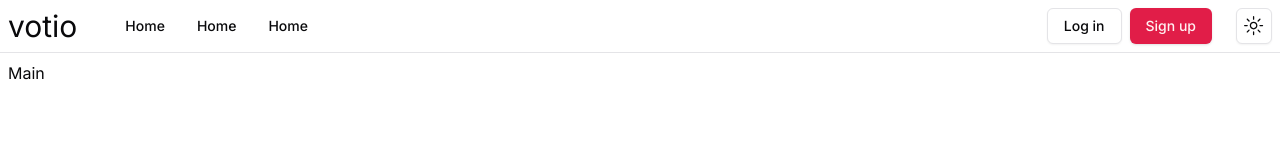
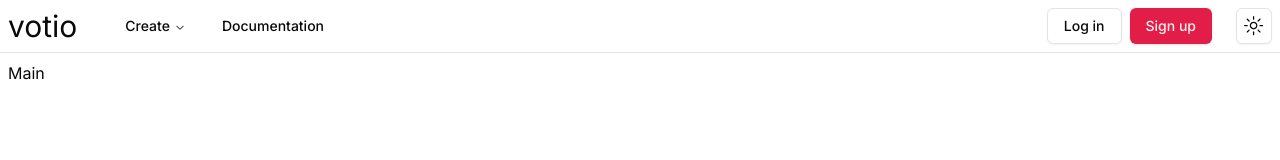
Before and after one commit to QuietSup/votio, a Next.js app in the folder client/: page / in a window 1280 px wide. Shown: the top 160 px of the page. Built offline with nearby package versions, Linux system fonts and the light colour scheme.

Commit message:
feat(client): add navbar menu ui

```diff
--- a/client/package.json
+++ b/client/package.json
@@ -13,6 +13,7 @@
     "@radix-ui/react-dropdown-menu": "^2.0.6",
     "@radix-ui/react-icons": "^1.3.0",
     "@radix-ui/react-label": "^2.0.2",
+    "@radix-ui/react-navigation-menu": "^1.1.4",
     "@radix-ui/react-separator": "^1.0.3",
     "@radix-ui/react-slot": "^1.0.2",
     "@radix-ui/react-toast": "^1.1.5",
--- a/client/src/app/layout.tsx
+++ b/client/src/app/layout.tsx
@@ -1,7 +1,7 @@
 import type { Metadata } from "next";
 import { Inter } from "next/font/google";
 import "./globals.css";
-import { Navbar } from "@/components/Navbar";
+import { Navbar } from "@/components/navbar/Navbar";
 import { ThemeProvider } from "@/components/theme-provider";
 import { cn } from "@/lib/utils";
 import { Toaster } from "@/components/ui/toaster";
--- /dev/null
+++ b/client/src/components/navbar/NavMenu.tsx
@@ -0,0 +1,88 @@
+"use client";
+
+import * as React from "react";
+import Link from "next/link";
+
+import { cn } from "@/lib/utils";
+import {
+  NavigationMenu,
+  NavigationMenuContent,
+  NavigationMenuItem,
+  NavigationMenuLink,
+  NavigationMenuList,
+  NavigationMenuTrigger,
+  navigationMenuTriggerStyle,
+} from "@/components/ui/navigation-menu";
+
+const components: { title: string; href: string; description: string }[] = [
+  {
+    title: "Survey",
+    href: "/docs/primitives/alert-dialog",
+    description:
+      "A modal dialog that interrupts the user with important content and expects a response.",
+  },
+  {
+    title: "Poll",
+    href: "/docs/primitives/hover-card",
+    description:
+      "For sighted users to preview content available behind a link.",
+  },
+];
+
+export function NavMenu() {
+  return (
+    <NavigationMenu>
+      <NavigationMenuList>
+        <NavigationMenuItem>
+          <NavigationMenuTrigger>Create</NavigationMenuTrigger>
+          <NavigationMenuContent>
+            <ul className="grid w-[400px] gap-1 p-1 md:w-[500px] md:grid-cols-2 lg:w-[600px] ">
+              {components.map((component) => (
+                <ListItem
+                  key={component.title}
+                  title={component.title}
+                  href={component.href}
+                >
+                  {component.description}
+                </ListItem>
+              ))}
+            </ul>
+          </NavigationMenuContent>
+        </NavigationMenuItem>
+        <NavigationMenuItem>
+          <Link href="/docs" legacyBehavior passHref>
+            <NavigationMenuLink className={navigationMenuTriggerStyle()}>
+              Documentation
+            </NavigationMenuLink>
+          </Link>
+        </NavigationMenuItem>
+      </NavigationMenuList>
+    </NavigationMenu>
+  );
+}
+
+const ListItem = React.forwardRef<
+  React.ElementRef<"a">,
+  React.ComponentPropsWithoutRef<"a">
+>(({ className, title, children, ...props }, ref) => {
+  return (
+    <li>
+      <NavigationMenuLink asChild>
+        <a
+          ref={ref}
+          className={cn(
+            "block select-none space-y-1 rounded-md p-3 leading-none no-underline outline-none transition-colors hover:bg-accent hover:text-accent-foreground focus:bg-accent focus:text-accent-foreground",
+            className
+          )}
+          {...props}
+        >
+          <div className="text-sm font-medium leading-none">{title}</div>
+          <p className="line-clamp-2 text-sm leading-snug text-muted-foreground">
+            {children}
+          </p>
+        </a>
+      </NavigationMenuLink>
+    </li>
+  );
+});
+ListItem.displayName = "ListItem";
--- a/client/src/components/Navbar.tsx
+++ b/client/src/components/navbar/Navbar.tsx
@@ -1,9 +1,11 @@
 "use client";
 
 import { useRouter } from "next/navigation";
-import { ModeToggle } from "./ModeToggle";
-import { Button } from "./ui/button";
-import { Separator } from "./ui/separator";
+import { ModeToggle } from "../ModeToggle";
+import { Button } from "../ui/button";
+import { Separator } from "../ui/separator";
+import Link from "next/link";
+import { NavMenu } from "./NavMenu";
 
 export function Navbar() {
   const router = useRouter();
@@ -20,12 +22,16 @@
     <>
       <header className="w-full flex flex-row p-2 justify-between">
         <div className="flex flex-row gap-8 align-baseline">
-          <div className="text-3xl ">votio</div>
-          <div className="flex flex-row">
+          {/* <div className="text-3xl ">votio</div> */}
+          <Link href={"/"} className="text-3xl ">
+            votio
+          </Link>
+          {/* <div className="flex flex-row">
+            <Button variant="ghost">Create</Button>
             <Button variant="ghost">Home</Button>
             <Button variant="ghost">Home</Button>
-            <Button variant="ghost">Home</Button>
-          </div>
+          </div> */}
+          <NavMenu />
         </div>
         <div className="flex flex-row gap-6">
           <div className="flex flex-row gap-2">
--- /dev/null
+++ b/client/src/components/ui/navigation-menu.tsx
@@ -0,0 +1,128 @@
+import * as React from "react"
+import { ChevronDownIcon } from "@radix-ui/react-icons"
+import * as NavigationMenuPrimitive from "@radix-ui/react-navigation-menu"
+import { cva } from "class-variance-authority"
+
+import { cn } from "@/lib/utils"
+
+const NavigationMenu = React.forwardRef<
+  React.ElementRef<typeof NavigationMenuPrimitive.Root>,
+  React.ComponentPropsWithoutRef<typeof NavigationMenuPrimitive.Root>
+>(({ className, children, ...props }, ref) => (
+  <NavigationMenuPrimitive.Root
+    ref={ref}
+    className={cn(
+      "relative z-10 flex max-w-max flex-1 items-center justify-center",
+      className
+    )}
+    {...props}
+  >
+    {children}
+    <NavigationMenuViewport />
+  </NavigationMenuPrimitive.Root>
+))
+NavigationMenu.displayName = NavigationMenuPrimitive.Root.displayName
+
+const NavigationMenuList = React.forwardRef<
+  React.ElementRef<typeof NavigationMenuPrimitive.List>,
+  React.ComponentPropsWithoutRef<typeof NavigationMenuPrimitive.List>
+>(({ className, ...props }, ref) => (
+  <NavigationMenuPrimitive.List
+    ref={ref}
+    className={cn(
+      "group flex flex-1 list-none items-center justify-center space-x-1",
+      className
+    )}
+    {...props}
+  />
+))
+NavigationMenuList.displayName = NavigationMenuPrimitive.List.displayName
+
+const NavigationMenuItem = NavigationMenuPrimitive.Item
+
+const navigationMenuTriggerStyle = cva(
+  "group inline-flex h-9 w-max items-center justify-center rounded-md bg-background px-4 py-2 text-sm font-medium transition-colors hover:bg-accent hover:text-accent-foreground focus:bg-accent focus:text-accent-foreground focus:outline-none disabled:pointer-events-none disabled:opacity-50 data-[active]:bg-accent/50 data-[state=open]:bg-accent/50"
+)
+
+const NavigationMenuTrigger = React.forwardRef<
+  React.ElementRef<typeof NavigationMenuPrimitive.Trigger>,
+  React.ComponentPropsWithoutRef<typeof NavigationMenuPrimitive.Trigger>
+>(({ className, children, ...props }, ref) => (
+  <NavigationMenuPrimitive.Trigger
+    ref={ref}
+    className={cn(navigationMenuTriggerStyle(), "group", className)}
+    {...props}
+  >
+    {children}{" "}
+    <ChevronDownIcon
+      className="relative top-[1px] ml-1 h-3 w-3 transition duration-300 group-data-[state=open]:rotate-180"
+      aria-hidden="true"
+    />
+  </NavigationMenuPrimitive.Trigger>
+))
+NavigationMenuTrigger.displayName = NavigationMenuPrimitive.Trigger.displayName
+
+const NavigationMenuContent = React.forwardRef<
+  React.ElementRef<typeof NavigationMenuPrimitive.Content>,
+  React.ComponentPropsWithoutRef<typeof NavigationMenuPrimitive.Content>
+>(({ className, ...props }, ref) => (
+  <NavigationMenuPrimitive.Content
+    ref={ref}
+    className={cn(
+      "left-0 top-0 w-full data-[motion^=from-]:animate-in data-[motion^=to-]:animate-out data-[motion^=from-]:fade-in data-[motion^=to-]:fade-out data-[motion=from-end]:slide-in-from-right-52 data-[motion=from-start]:slide-in-from-left-52 data-[motion=to-end]:slide-out-to-right-52 data-[motion=to-start]:slide-out-to-left-52 md:absolute md:w-auto ",
+      className
+    )}
+    {...props}
+  />
+))
+NavigationMenuContent.displayName = NavigationMenuPrimitive.Content.displayName
+
+const NavigationMenuLink = NavigationMenuPrimitive.Link
+
+const NavigationMenuViewport = React.forwardRef<
+  React.ElementRef<typeof NavigationMenuPrimitive.Viewport>,
+  React.ComponentPropsWithoutRef<typeof NavigationMenuPrimitive.Viewport>
+>(({ className, ...props }, ref) => (
+  <div className={cn("absolute left-0 top-full flex justify-center")}>
+    <NavigationMenuPrimitive.Viewport
+      className={cn(
+        "origin-top-center relative mt-1.5 h-[var(--radix-navigation-menu-viewport-height)] w-full overflow-hidden rounded-md border bg-popover text-popover-foreground shadow data-[state=open]:animate-in data-[state=closed]:animate-out data-[state=closed]:zoom-out-95 data-[state=open]:zoom-in-90 md:w-[var(--radix-navigation-menu-viewport-width)]",
+        className
+      )}
+      ref={ref}
+      {...props}
+    />
+  </div>
+))
+NavigationMenuViewport.displayName =
+  NavigationMenuPrimitive.Viewport.displayName
+
+const NavigationMenuIndicator = React.forwardRef<
+  React.ElementRef<typeof NavigationMenuPrimitive.Indicator>,
+  React.ComponentPropsWithoutRef<typeof NavigationMenuPrimitive.Indicator>
+>(({ className, ...props }, ref) => (
+  <NavigationMenuPrimitive.Indicator
+    ref={ref}
+    className={cn(
+      "top-full z-[1] flex h-1.5 items-end justify-center overflow-hidden data-[state=visible]:animate-in data-[state=hidden]:animate-out data-[state=hidden]:fade-out data-[state=visible]:fade-in",
+      className
+    )}
+    {...props}
+  >
+    <div className="relative top-[60%] h-2 w-2 rotate-45 rounded-tl-sm bg-border shadow-md" />
+  </NavigationMenuPrimitive.Indicator>
+))
+NavigationMenuIndicator.displayName =
+  NavigationMenuPrimitive.Indicator.displayName
+
+export {
+  navigationMenuTriggerStyle,
+  NavigationMenu,
+  NavigationMenuList,
+  NavigationMenuItem,
+  NavigationMenuContent,
+  NavigationMenuTrigger,
+  NavigationMenuLink,
+  NavigationMenuIndicator,
+  NavigationMenuViewport,
+}
```
Also changed, not shown: 1 other file (tests, documents, lock files or other folders).
